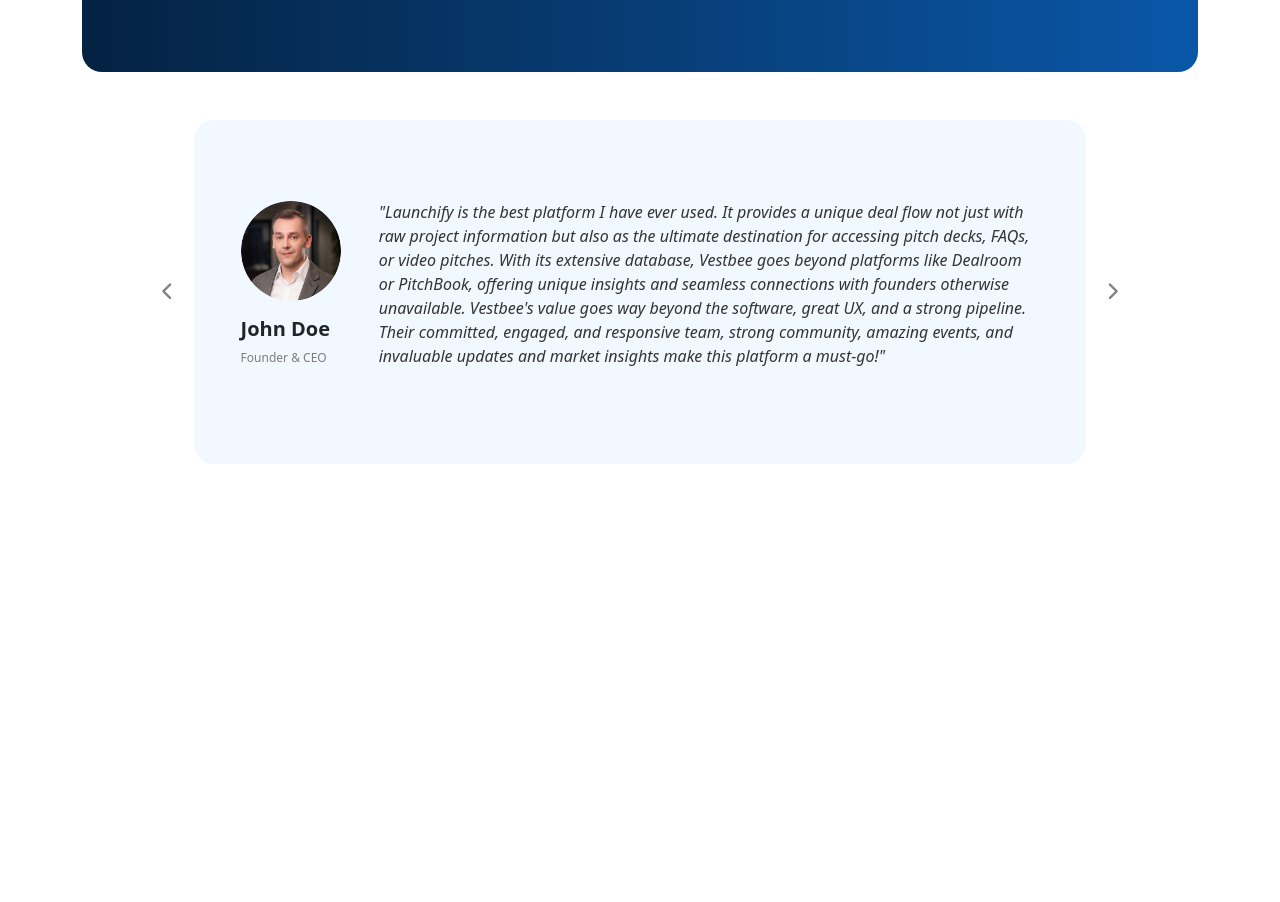
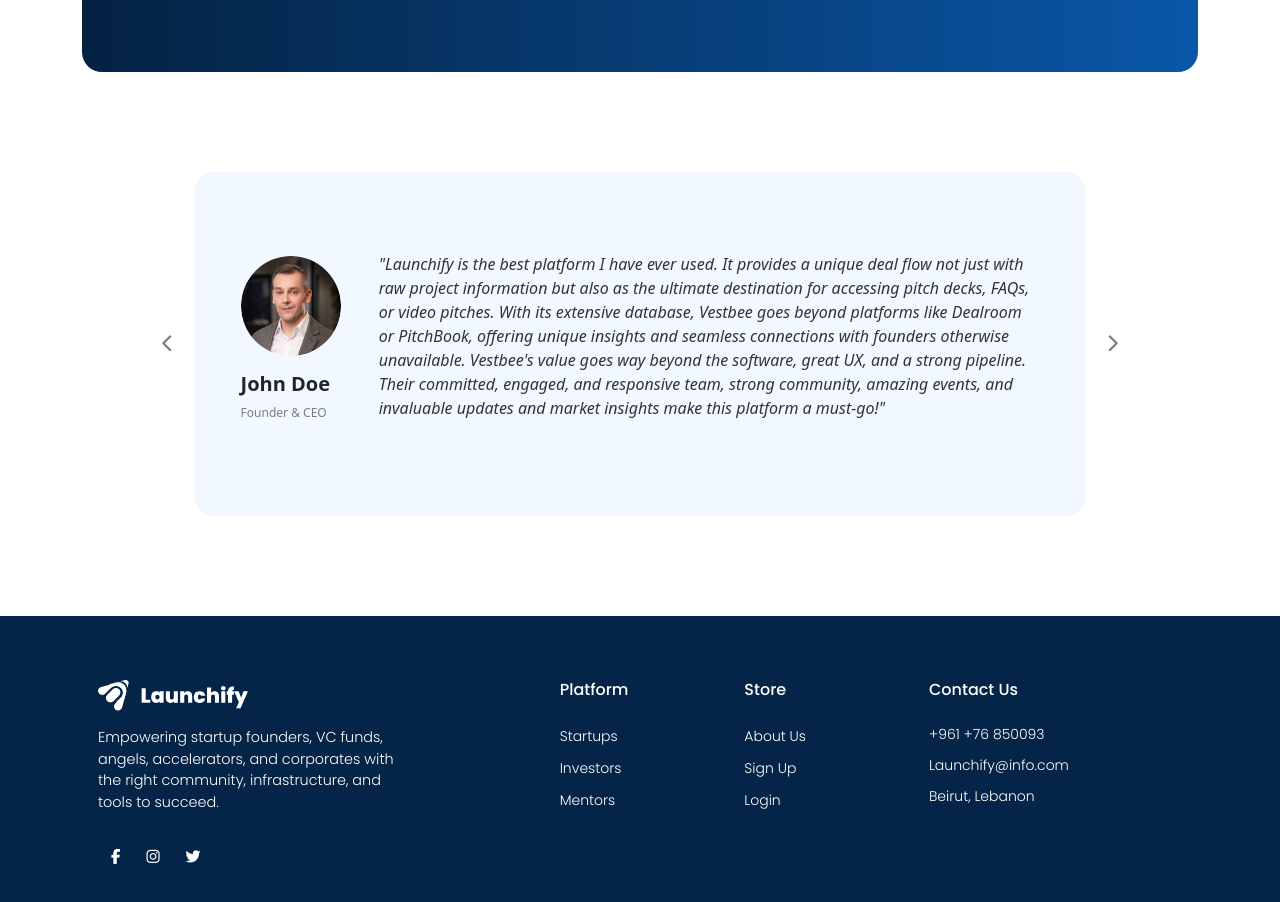
Before and after one commit to Moussa-H/launchify-frontend, a React (Create React App) app: page / in a window 1280 px wide. Shown: the part 1640-2542 px from the top of the page. Before the commit the page ends 2152 px from the top, so only its background shows below. Built offline with nearby package versions, Linux system fonts and the light colour scheme.

Commit message:
create a component for the footer and finish the design

```diff
--- /dev/null
+++ b/src/Common/Footer/index.jsx
@@ -0,0 +1,88 @@
+import React from "react";
+import "./style.css";
+import logo from "../../assets/logo-white.svg";
+import { Link } from "react-router-dom";
+
+function Footer() {
+  return (
+    <footer className="footer py-5">
+      <div className="container py-3">
+        <div className="row px-3">
+          <div className="col-md-5">
+            <img src={logo} alt="Logo" className="footer-logo mb-3" />
+            <p className="footer-description">
+              Empowering startup founders, VC funds, angels, accelerators, and
+              corporates with the right community, infrastructure, and tools to
+              succeed.
+            </p>
+            <div className="footer-social-media">
+              <Link
+                to="https://facebook.com"
+                className="btn btn-link"
+                aria-label="Facebook"
+              >
+                <i className="fab fa-facebook-f"></i>
+              </Link>
+              <Link
+                to="https://instagram.com"
+                className="btn btn-link"
+                aria-label="Instagram"
+              >
+                <i className="fab fa-instagram"></i>
+              </Link>
+              <Link
+                to="https://twitter.com"
+                className="btn btn-link"
+                aria-label="Twitter"
+              >
+                <i className="fab fa-twitter"></i>
+              </Link>
+            </div>
+          </div>
+
+          {/* Column 2: Platform */}
+          <div className="col-md-2">
+            <h5>Platform</h5>
+            <ul className="list-unstyled">
+              <li>
+                <Link to="/startups">Startups</Link>
+              </li>
+              <li>
+                <Link to="/investors">Investors</Link>
+              </li>
+              <li>
+                <Link to="/mentors">Mentors</Link>
+              </li>
+            </ul>
+          </div>
+
+          {/* Column 3: Store */}
+          <div className="col-md-2">
+            <h5>Store</h5>
+            <ul className="list-unstyled">
+              <li>
+                <Link to="/about-us">About Us</Link>
+              </li>
+              <li>
+                <Link to="/Sign-up">Sign Up</Link>
+              </li>
+              <li>
+                <Link to="/login">Login</Link>
+              </li>
+            </ul>
+          </div>
+
+          {/* Column 4: Contact Us */}
+          <div className="col-md-2">
+            <h5>Contact Us</h5>
+            <p>+961 +76 850093</p>
+            <p>Launchify@info.com</p>
+            <p>Beirut, Lebanon</p>
+          </div>
+        </div>
+      </div>
+    </footer>
+  );
+}
+
+export default Footer;
--- /dev/null
+++ b/src/Common/Footer/style.css
@@ -0,0 +1,84 @@
+/* Footer.css */
+
+.footer {
+  background-color: rgba(4, 37, 71, 1); /* Set background color */
+  color: #ffffff; /* Set text color to ensure visibility on dark background */
+  padding: 2rem 0; /* Add padding for spacing */
+font-family: 'Poppins', sans-serif;
+}
+
+.footer-logo {
+  max-width: 150px; /* Adjust logo size */
+}
+
+.footer-description {
+    font-size: 0.9rem;
+    color: #ffffff;
+    width: 70%;
+    font-weight: 300;
+}
+
+.footer-social-media a {
+  color: #ffffff; /* Social media icons color */
+  margin-right: 10px;
+  font-size: 1.5rem;
+}
+a.btn.btn-link {
+    margin: 0px;
+}
+
+.col-md-2 p {
+    margin-top: 0;
+    margin-bottom: 10px;
+    font-weight: 300;
+    font-size: 14px;
+}
+.footer-social-media a:hover {
+  color: #d0d0d0; /* Change color on hover for better visibility */
+}
+
+.footer h5 {
+    font-size: 1rem;
+    margin-bottom: 1.6rem;
+    color: #ffffff;
+}
+
+.footer ul {
+  padding-left: 0;
+}
+
+.footer ul li {
+  margin-bottom: 0.5rem;
+}
+
+.footer ul li a {
+  text-decoration: none;
+  color: #ffffff; /* Link color */
+}
+
+.footer ul li a:hover {
+  text-decoration: underline;
+  color: #d0d0d0; /* Change color on hover */
+}
+
+.fa-brands, .fab {
+    font-weight: 100;
+    font-size: 15px;
+}
+.footer-description {
+    font-size: 0.9rem;
+    color: #ffffff;
+    width: 70%;
+}
+.footer ul li a {
+    text-decoration: none;
+    color: #ffffff;
+    font-weight: 300;
+    font-size: 14px;
+}
+
+@media only screen  and (max-width:500px){
+  .col-md-2 {
+    margin-top: 40px;
+}
+}
--- a/src/Common/Layout.js
+++ b/src/Common/Layout.js
@@ -1,12 +1,12 @@
 import React from "react";
 import Navbar from "./Navbar";
-
+import Footer from "./Footer";
 function Layout({ children }) {
   return (
     <>
       <Navbar />
       <div>{children}</div>
-      {/* Optionally, you can add a footer here */}
+      <Footer />
     </>
   );
 }
--- a/src/Common/Navbar/index.jsx
+++ b/src/Common/Navbar/index.jsx
@@ -52,7 +52,7 @@
                 Join now
               </Link>
             </li>
-            <li className="nav-item px-4">
+            <li className="nav-item px-2">
               <Link
                 className="btn btn-outline-primary bg-transparent border-0"
                 to="/login"
--- a/src/Components/TestimonialSlider/style.css
+++ b/src/Components/TestimonialSlider/style.css
@@ -12,9 +12,9 @@
 }
 
 .testimonial-text {
-  color: #333;
+    color: #333;
+    font-weight: 400;
 }
-
 /* Custom CSS for carousel navigation arrows */
 .carousel-control-prev,
 .carousel-control-next {
@@ -45,6 +45,8 @@
     margin-left: auto;
     margin-right: auto;
     border-radius: 20px;
+    margin-top:100px;
+     margin-bottom:100px;
 
 }
 
@@ -60,6 +62,7 @@
 i.fas.fa-chevron-left {
     color: #000;
 }
+
 i.fas.fa-chevron-left {
     left: -70%;
     display: block;
--- a/src/index.css
+++ b/src/index.css
@@ -1,4 +1,4 @@
-@import url("https://fonts.googleapis.com/css2?family=Poppins:wght@400;500;600&display=swap");
+@import url("https://fonts.googleapis.com/css2?family=Poppins:wght@100;200;300;400;500;600;700;800;900&display=swap");
 body {
   font-family: "Poppins", sans-serif;
 }
```
Also changed, not shown: src/assets/logo-white.svg (added).
